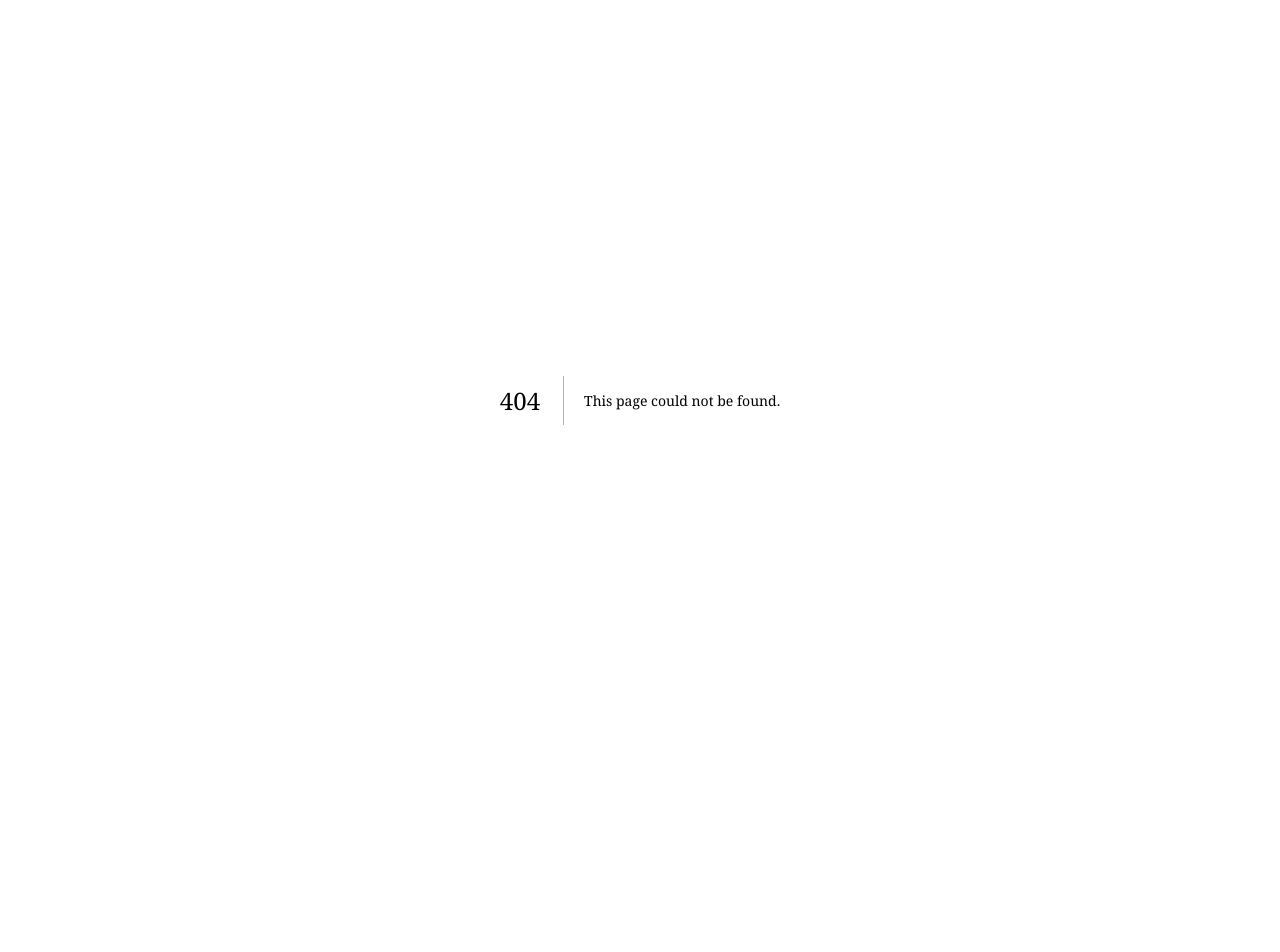
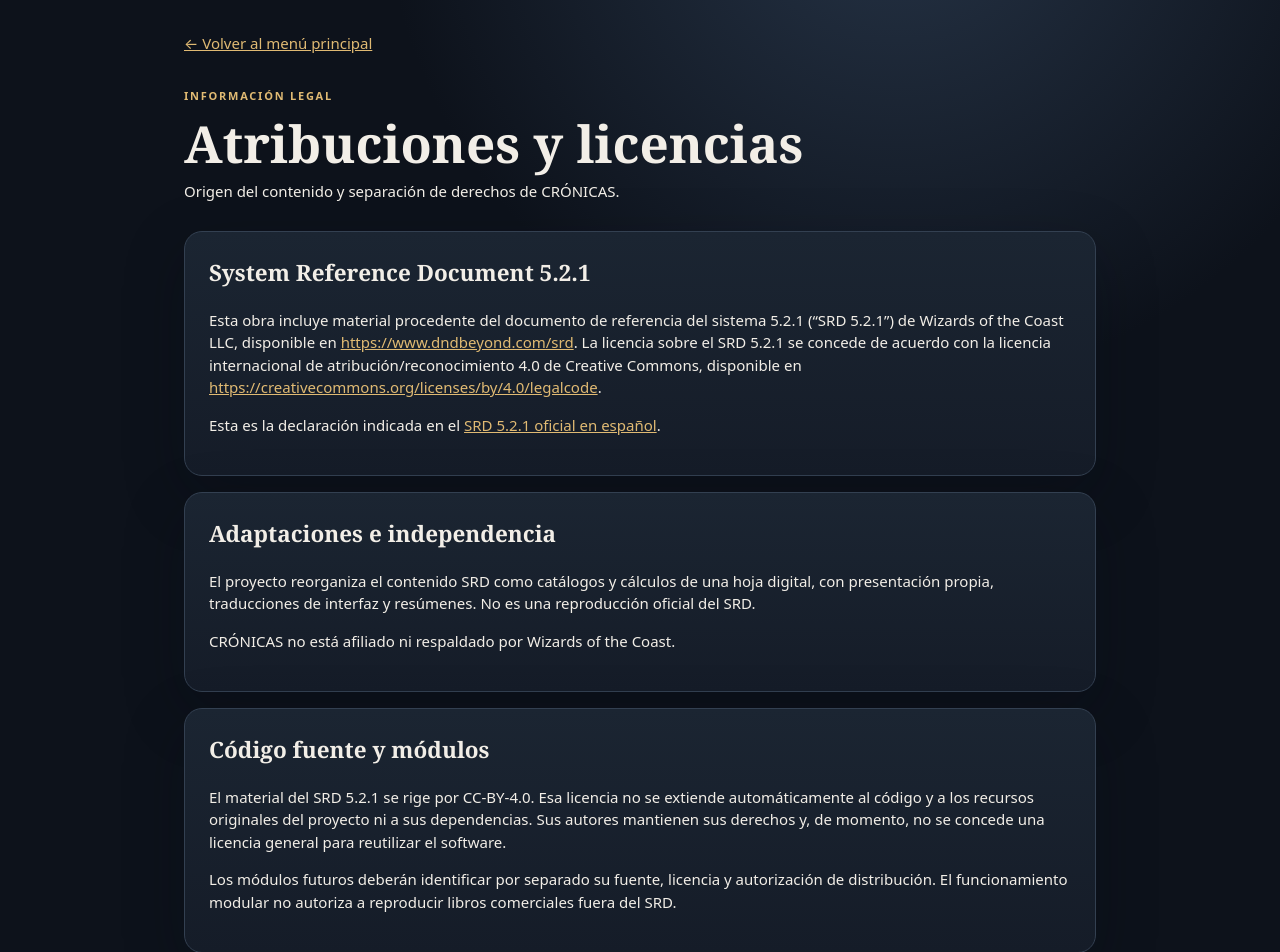
Before and after one commit to GGazpachito/CronicasDnD, a Next.js app in the folder apps/web/: page /atribuciones in a window 1280 px wide. Before the commit this address had no page. Shown: the top 952 px of the page. Before the commit the page ends 800 px from the top, so only its background shows below. Built offline with nearby package versions, Linux system fonts and the light colour scheme.

Commit message:
docs: preparar publicacion y atribuciones del SRD 5.2.1

```diff
--- /dev/null
+++ b/apps/web/src/app/atribuciones/page.tsx
@@ -0,0 +1,35 @@
+import type { Metadata } from "next";
+import Link from "next/link";
+
+export const metadata: Metadata = {
+  title: "Atribuciones y licencias · CRÓNICAS",
+  description: "Origen y condiciones de uso del contenido del SRD 5.2.1 en CRÓNICAS",
+};
+
+const linkStyle = { color: "var(--gold)", textDecoration: "underline" } as const;
+
+export default function AttributionPage() {
+  return <main className="app-shell" style={{maxWidth:960,margin:"0 auto",padding:"2rem 1.5rem"}}>
+    <p><Link href="/" style={linkStyle}>← Volver al menú principal</Link></p>
+    <header style={{margin:"1.8rem 0"}}>
+      <span className="eyebrow">INFORMACIÓN LEGAL</span>
+      <h1>Atribuciones y licencias</h1>
+      <p>Origen del contenido y separación de derechos de CRÓNICAS.</p>
+    </header>
+    <section className="panel" aria-labelledby="srd-heading" style={{padding:"1.5rem",marginBottom:"1rem"}}>
+      <h2 id="srd-heading">System Reference Document 5.2.1</h2>
+      <p>Esta obra incluye material procedente del documento de referencia del sistema 5.2.1 (“SRD 5.2.1”) de Wizards of the Coast LLC, disponible en <a href="https://www.dndbeyond.com/srd" target="_blank" rel="noopener noreferrer" style={linkStyle}>https://www.dndbeyond.com/srd</a>. La licencia sobre el SRD 5.2.1 se concede de acuerdo con la licencia internacional de atribución/reconocimiento 4.0 de Creative Commons, disponible en <a href="https://creativecommons.org/licenses/by/4.0/legalcode" target="_blank" rel="noopener noreferrer" style={linkStyle}>https://creativecommons.org/licenses/by/4.0/legalcode</a>.</p>
+      <p>Esta es la declaración indicada en el <a href="https://media.dndbeyond.com/compendium-images/srd/5.2/SP_SRD_CC_v5.2.1.pdf" target="_blank" rel="noopener noreferrer" style={linkStyle}>SRD 5.2.1 oficial en español</a>.</p>
+    </section>
+    <section className="panel" aria-labelledby="changes-heading" style={{padding:"1.5rem",marginBottom:"1rem"}}>
+      <h2 id="changes-heading">Adaptaciones e independencia</h2>
+      <p>El proyecto reorganiza el contenido SRD como catálogos y cálculos de una hoja digital, con presentación propia, traducciones de interfaz y resúmenes. No es una reproducción oficial del SRD.</p>
+      <p>CRÓNICAS no está afiliado ni respaldado por Wizards of the Coast.</p>
+    </section>
+    <section className="panel" aria-labelledby="rights-heading" style={{padding:"1.5rem"}}>
+      <h2 id="rights-heading">Código fuente y módulos</h2>
+      <p>El material del SRD 5.2.1 se rige por CC-BY-4.0. Esa licencia no se extiende automáticamente al código y a los recursos originales del proyecto ni a sus dependencias. Sus autores mantienen sus derechos y, de momento, no se concede una licencia general para reutilizar el software.</p>
+      <p>Los módulos futuros deberán identificar por separado su fuente, licencia y autorización de distribución. El funcionamiento modular no autoriza a reproducir libros comerciales fuera del SRD.</p>
+    </section>
+  </main>;
+}
--- a/apps/web/src/app/layout.tsx
+++ b/apps/web/src/app/layout.tsx
@@ -1,7 +1,19 @@
 import type { Metadata } from "next";
+import Link from "next/link";
 import "./globals.css";
 
-export const metadata: Metadata = { title: "D&D Character Builder", description: "Proyecto de creador de personajes D&D" };
+export const metadata: Metadata = {
+  title: "CRÓNICAS · Editor de personajes compatible con 5E",
+  description: "Proyecto independiente de hoja de personaje digital basado en el SRD 5.2.1",
+};
+
 export default function RootLayout({ children }: Readonly<{ children: React.ReactNode }>) {
- return <html lang="es"><body>{children}</body></html>;
+  return <html lang="es"><body>
+    {children}
+    <footer aria-label="Información legal de CRÓNICAS" style={{padding:"1rem 1.5rem",textAlign:"center",borderTop:"1px solid var(--line)",fontSize:"0.85rem",color:"var(--muted)"}}>
+      <span>CRÓNICAS · Proyecto independiente basado en el SRD 5.2.1</span>
+      <span aria-hidden="true"> · </span>
+      <Link href="/atribuciones" style={{color:"var(--gold)",textDecoration:"underline"}}>Atribuciones y licencias</Link>
+    </footer>
+  </body></html>;
 }
--- a/apps/web/src/app/page.tsx
+++ b/apps/web/src/app/page.tsx
@@ -10,7 +10,7 @@ export default function Home(){
     <Link href="/bestiary" className="front-action-card"><span className="front-action-symbol" aria-hidden="true">◆</span><h2>Bestiario</h2><p>Consulta las fichas y los ataques de familiares, bestias, monstruos y futuras criaturas.</p><strong>Explorar criaturas</strong></Link>
    </div>
    <p className="front-smallprint">Los personajes se guardan únicamente cuando confirmas «Guardar personaje» o «Guardar cambios» en su hoja.</p>
-   <p className="front-smallprint">Contenido base adaptado del <a href="https://www.dndbeyond.com/srd" target="_blank" rel="noopener noreferrer">SRD 5.2.1</a> de Wizards of the Coast LLC, bajo <a href="https://creativecommons.org/licenses/by/4.0/legalcode" target="_blank" rel="noopener noreferrer">Creative Commons Atribución 4.0 Internacional</a>. Incluye selección, traducciones de interfaz y resúmenes propios.</p>
+   <p className="front-smallprint">Contenido base adaptado del <a href="https://www.dndbeyond.com/srd" target="_blank" rel="noopener noreferrer">SRD 5.2.1</a> bajo Creative Commons Atribución 4.0 Internacional. Consulta la <Link href="/atribuciones">atribución oficial, las adaptaciones y las licencias</Link>.</p>
   </div>
  </main>;
 }
```
Also changed, not shown: 4 other files (tests, documents, lock files or other folders).
